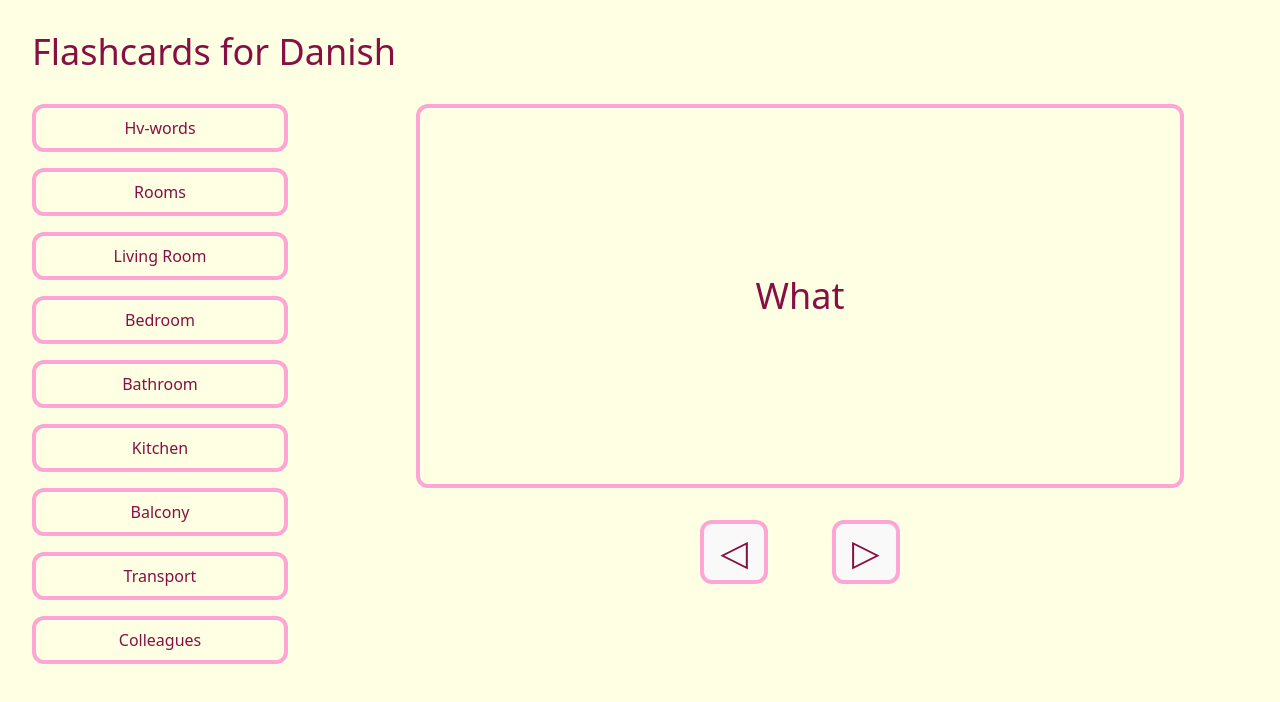
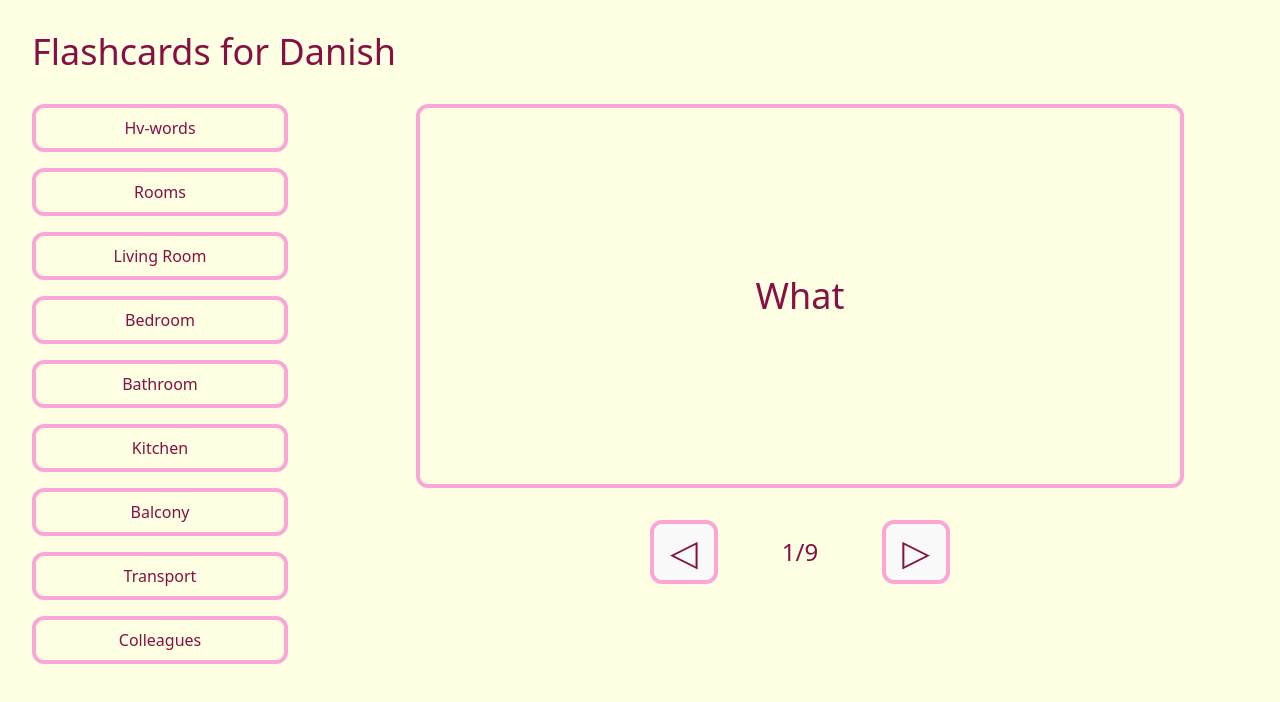
Before and after one commit to ZuZanaZZ/Flashcards-Danish, a React (Vite) app in the folder flashcards-danish/: page / in a window 1280 px wide. Shown: the top 702 px of the page. Built offline with nearby package versions, Linux system fonts and the light colour scheme.

Commit message:
Add basic indicator of card index

```diff
--- a/flashcards-danish/src/App.tsx
+++ b/flashcards-danish/src/App.tsx
@@ -29,9 +29,10 @@ function App() {
       <Navbar setCategory={setCategory}/>
         <div className="m-8 flex flex-col grow items-center">
           <Card frontSide={Data[category][index].english} backSide={Data[category][index].danish}/>
-          <div className="mt-8 flex gap-16 text-2xl md:text-4xl">
-            <button onClick={handleLeft} className="border button px-4 py-2">◁</button>
-            <button onClick={handleRight} className="border button px-4 py-2">▷</button>
+          <div className="mt-8 flex gap-16 items-center">
+            <button onClick={handleLeft} className="border button px-4 py-2 text-2xl md:text-4xl">◁</button>
+            <p className="text-pink-900 text-xl md:text-2xl">{index + 1}/{Data[category].length}</p>
+            <button onClick={handleRight} className="border button px-4 py-2 text-2xl md:text-4xl">▷</button>
           </div>
         </div>
       </div>
```
